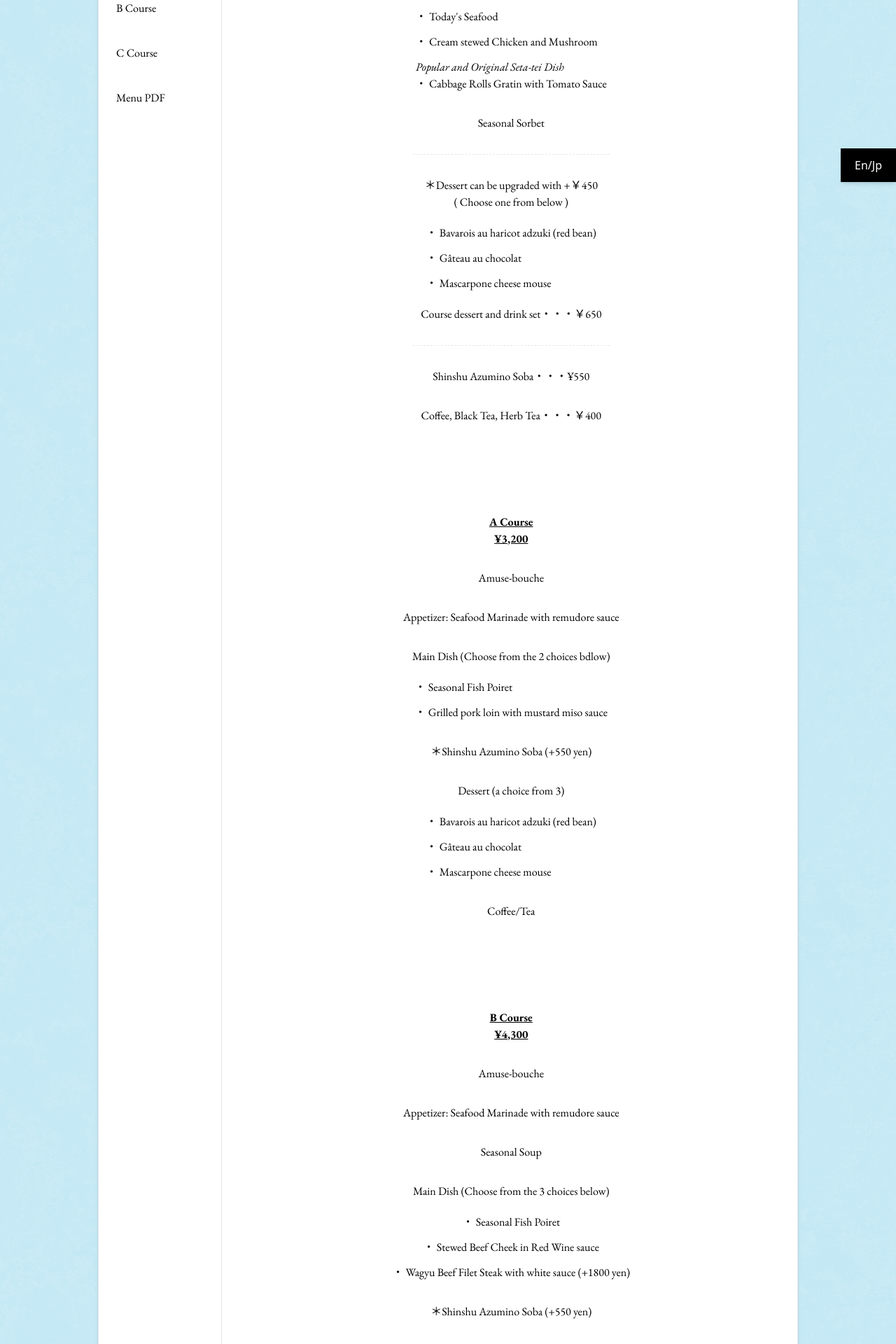
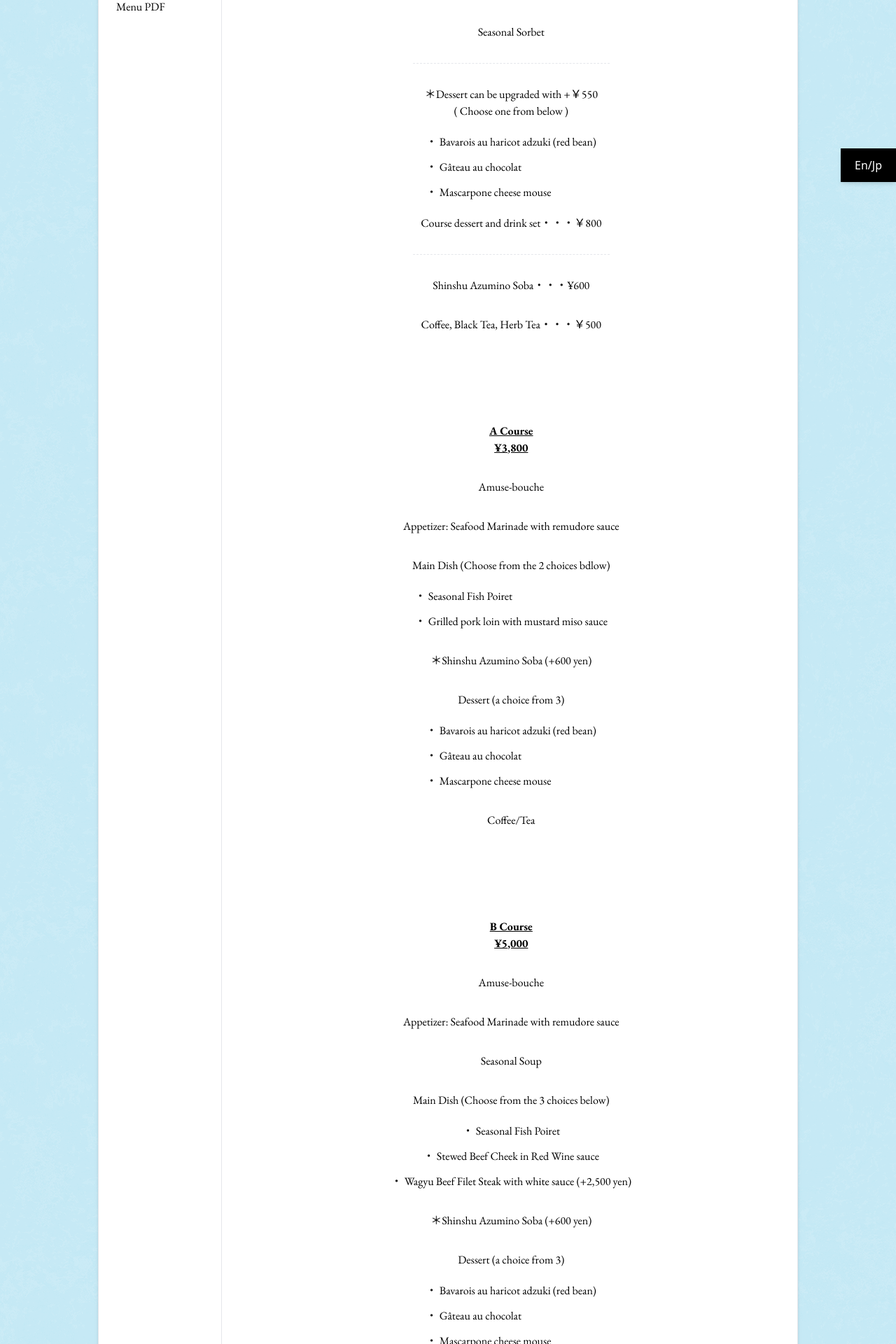
Before and after one commit to bap-ssbm/seta-tei, a React (Create React App) app: page /menu in a window 1280 px wide. Shown: the part 540-2460 px from the top of the page at 70% size. Built offline with nearby package versions, Linux system fonts and the light colour scheme; a web font is replaced by a local one; what webfontloader would draw is missing.

Commit message:
update menu price

```diff
--- a/src/Menu/ACourse.tsx
+++ b/src/Menu/ACourse.tsx
@@ -8,7 +8,7 @@ const ACourse = ({ }) => {
                 {t('menu.a.title')}
                 </h2>
                 <p className='underline font-bold'>
-                    ¥3,200
+                    ¥3,800
                 </p>
             </div>
             <p>
--- a/src/Menu/BCourse.tsx
+++ b/src/Menu/BCourse.tsx
@@ -8,7 +8,7 @@ const BCourse = ({ }) => {
                 {t('menu.b.title')}
                 </h2>
                 <p className='underline font-bold'>
-                    ¥4,300
+                    ¥5,000
                 </p>
             </div>
             <p>
--- a/src/Menu/CCourse.tsx
+++ b/src/Menu/CCourse.tsx
@@ -9,7 +9,7 @@ const CCourse= ({}) => {
                 {t('menu.c.title')}
                 </h2>
                 <p className='underline font-bold'>
-                    ¥6,400
+                    ¥7,500
                 </p>
             </div>
             <p>
--- a/src/Menu/Lunch.tsx
+++ b/src/Menu/Lunch.tsx
@@ -8,7 +8,7 @@ const Lunch = () => {
                     {t('menu.lunch.title')} {t('menu.lunch.titleEtc')}
                 </h2>
                 <p className='underline font-bold'>
-                    ¥1,800
+                    ¥2,200
                 </p>
             </div>
             <p>
@@ -61,15 +61,15 @@ const Lunch = () => {
                     </li>
                 </ul>
                 <p>
-                {t('menu.lunch.dessertAndDrink')}・・・￥650
+                {t('menu.lunch.dessertAndDrink')}・・・￥800
                 </p>
             </div>
             <hr className='border-dashed w-full' />
             <p>
-            {t('menu.basic.soba')}・・・¥550
+            {t('menu.basic.soba')}・・・¥600
             </p>
             <p>
-            {t('menu.lunch.drinks')}・・・￥400
+            {t('menu.lunch.drinks')}・・・￥500
             </p>
         </div>
     )
--- a/src/Menu/MenuPage.tsx
+++ b/src/Menu/MenuPage.tsx
@@ -9,11 +9,11 @@ const MenuPage = ({ }) => {
       const { t } = useTranslation();
     return (
         <div id='menu-page' className='px-[5%] md:px-0 md:gap-20 w-full text-[16px] mb-20'>
-             <div className='text-center border py-5 px-10 border-red-600 mb-0 mt-5 md:mb-10 md:mt-0'>
+             {/* <div className='text-center border py-5 px-10 border-red-600 mb-0 mt-5 md:mb-10 md:mt-0'>
                 <p className='text-red-600 text-md'>
                 {t('notice.menu')}
                 </p>
-            </div>
+            </div> */}
             <div className='flex flex-col md:px-0 md:flex-row gap-10 md:gap-20 w-full text-[16px] '>
                 <MenuNav />
                 <motion.div
--- a/src/Reservation/Reservation.tsx
+++ b/src/Reservation/Reservation.tsx
@@ -8,7 +8,7 @@ const Reservation = ({ }) => {
     return (
         <div className='py-16 w-full flex flex-col gap-5 mx-auto items-center  px-[5%] '>
             <Schedule />
-            <Notice/>
+            {/* <Notice/> */}
             <hr className='border-dashed w-full' />
             <Email/>
             <hr className='border-dashed w-full' />
--- a/src/i18n/locales/Menu.json
+++ b/src/i18n/locales/Menu.json
@@ -11,7 +11,7 @@
             "cake1":"Bavarois au haricot adzuki (red bean)",
             "cake2":"Gâteau au chocolat",
             "cake3":"Mascarpone cheese mouse",
-            "plus550":"(+550 yen)"
+            "plus550":"(+600 yen)"
         },
         "course":{
             "amuse" : "Amuse-bouche",
@@ -21,29 +21,29 @@
         },
         "a" : {
             "title": "A Course",
-            "price" :"3,200 Yen",
+            "price" :"3,800 Yen",
             "appetizer":"Appetizer (Seafood Marinade)",
             "main1":"Seasonal Fish Poiret",
             "main2":"Grilled pork loin with mustard miso sauce"
         },
         "b" : {
             "title": "B Course",
-            "price" :"4,300 Yen",
+            "price" :"5,000 Yen",
             "appetizer":"Appetizer (Seafood Marinade)",
             "soup":"Seasonal Soup",
             "main1":"Seasonal Fish Poiret",
             "main2":"Stewed Beef Cheek in Red Wine sauce",
-            "main3":"Wagyu Beef Filet Steak with white sauce (+1800 yen)"
+            "main3":"Wagyu Beef Filet Steak with white sauce (+2,500 yen)"
         },
         "c" : {
             "title": "C Course",
-            "price" :"6,400 Yen",
+            "price" :"7,500 Yen",
             "appetizer":"Appetizer (Seafood Marinade)",
             "soup":"Seasonal Soup",
             "main1":"Fish Dish: Seasonal Fish Poiret",
             "main2":"Meat Dish: Stewed Beef Cheek in Red Wine sauce",
             "or":"or",
-            "main3":"Wagyu Beef Filet Steak white sauce  (+1800 yen)"
+            "main3":"Wagyu Beef Filet Steak white sauce  (+2,500 yen)"
 
         },
         "lunch" : {
@@ -56,7 +56,7 @@
             "main3":"Cabbage Rolls Gratin with Tomato Sauce",
             "main3Title":"Popular and Original Seta-tei Dish",
             "sourbet":"Seasonal Sorbet",
-            "dessertTitle":"Dessert can be upgraded with +￥450 ",
+            "dessertTitle":"Dessert can be upgraded with +￥550 ",
             "dessertChoose":"( Choose one from below )",
             "dessertAndDrink":"Course dessert and drink set",
             "drinks":"Coffee, Black Tea, Herb Tea"
@@ -74,7 +74,7 @@
             "cake1":"小豆のババロア",
             "cake2":"ガトーショコラ",
             "cake3":"マスカルポーネチーズのムース",
-            "plus550":"（＋５５０円）"
+            "plus550":"（＋600円）"
         },
         "course":{
             "amuse" : "一口オードブル",
@@ -84,30 +84,30 @@
         },
         "a" : {
             "title": "A コース",
-            "price" :"3,200円",
+            "price" :"3,800円",
             "appetizer":"前菜（魚介のマリネ）",
             "main1":"季節のお魚のポワレ",
             "main2":"豚ロース肉のグリル マスタード味噌ソース"
         },
         "b" : {
             "title": "B コース",
-            "price" :"4,300円",
+            "price" :"5,000円",
             "appetizer":"前菜（魚介のマリネ）",
             "soup":"季節のスープ",
             "main1":"季節のお魚のポワレ",
             "main2":" 牛ほほ肉の赤ワイン煮",
-            "main3":"和牛ヒレ肉のステーキ ポルト酒のソース（＋１８００円）"
+            "main3":"和牛ヒレ肉のステーキ ポルト酒のソース（＋2,500円）"
 
         },
         "c" : {
             "title": "C コース",
-            "price" :"6,400円",
+            "price" :"7,500円",
             "appetizer":"前菜（魚介のマリネ）",
             "soup":"本日のスープ",
             "main1":"魚料理：季節のお魚のポワレ",
             "main2":"肉料理：牛ほほ肉の赤ワイン煮",
             "or":"または",
-            "main3":"和牛ヒレ肉のステーキ ポルト酒のソース（＋１８００円）"
+            "main3":"和牛ヒレ肉のステーキ ポルト酒のソース（＋2,500円）"
 
         },
         "lunch" : {
@@ -120,7 +120,7 @@
             "main3":"ロールキャベツ トマトソースグラタン",
             "main3Title":"人気のせた亭 オリジナルメニュー",
             "sourbet":"季節のシャーベット",
-            "dessertTitle":"プラス￥450 でコースのデザートに変更できます。",
+            "dessertTitle":"プラス￥550 でコースのデザートに変更できます。",
             "dessertChoose":"（下記からひとつお選びください）",
             "dessertAndDrink":"コースデザートと飲み物のセット",
             "drinks":"コーヒー、紅茶、ハーブティー"
```
Also changed, not shown: 1 other file (tests, documents, lock files or other folders).
